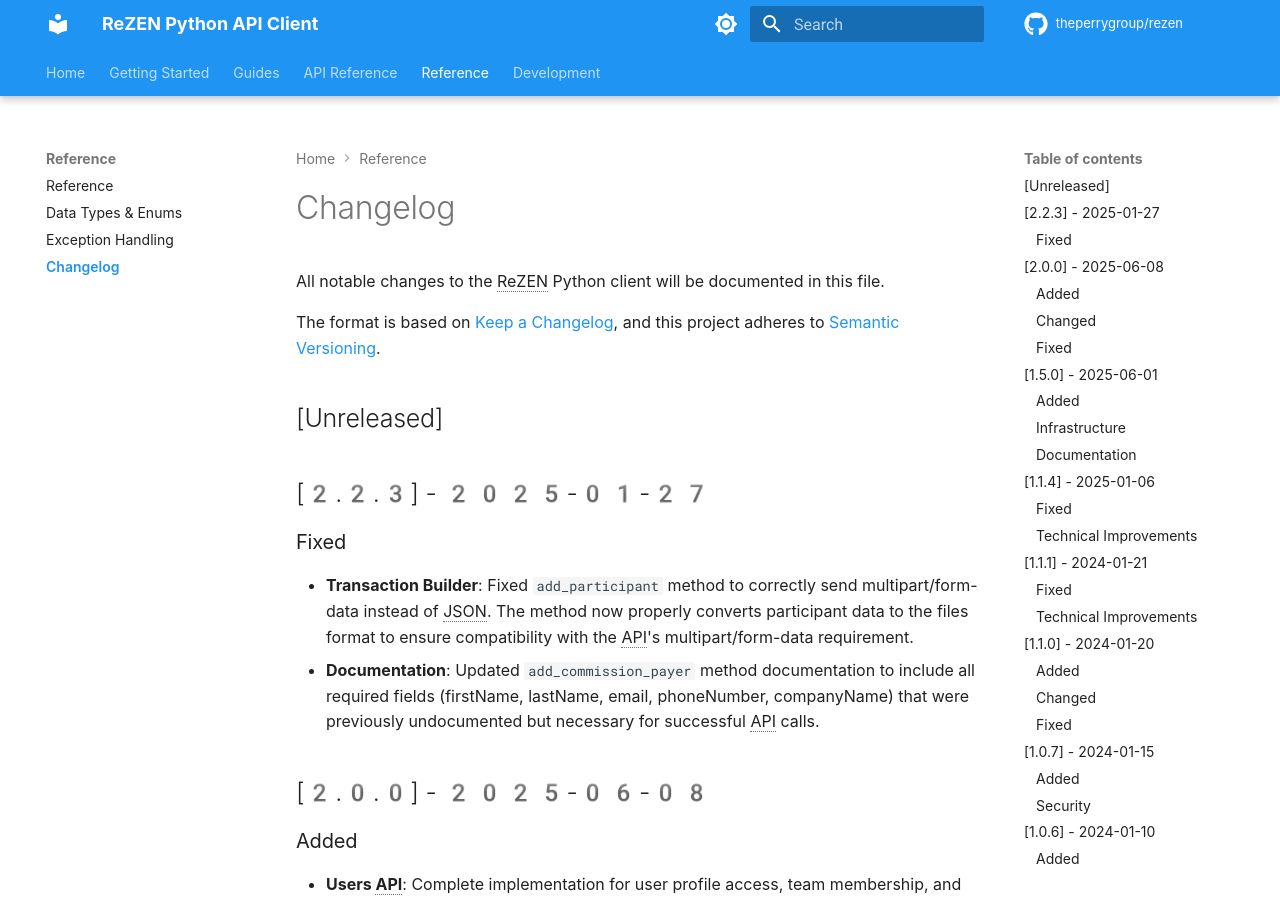
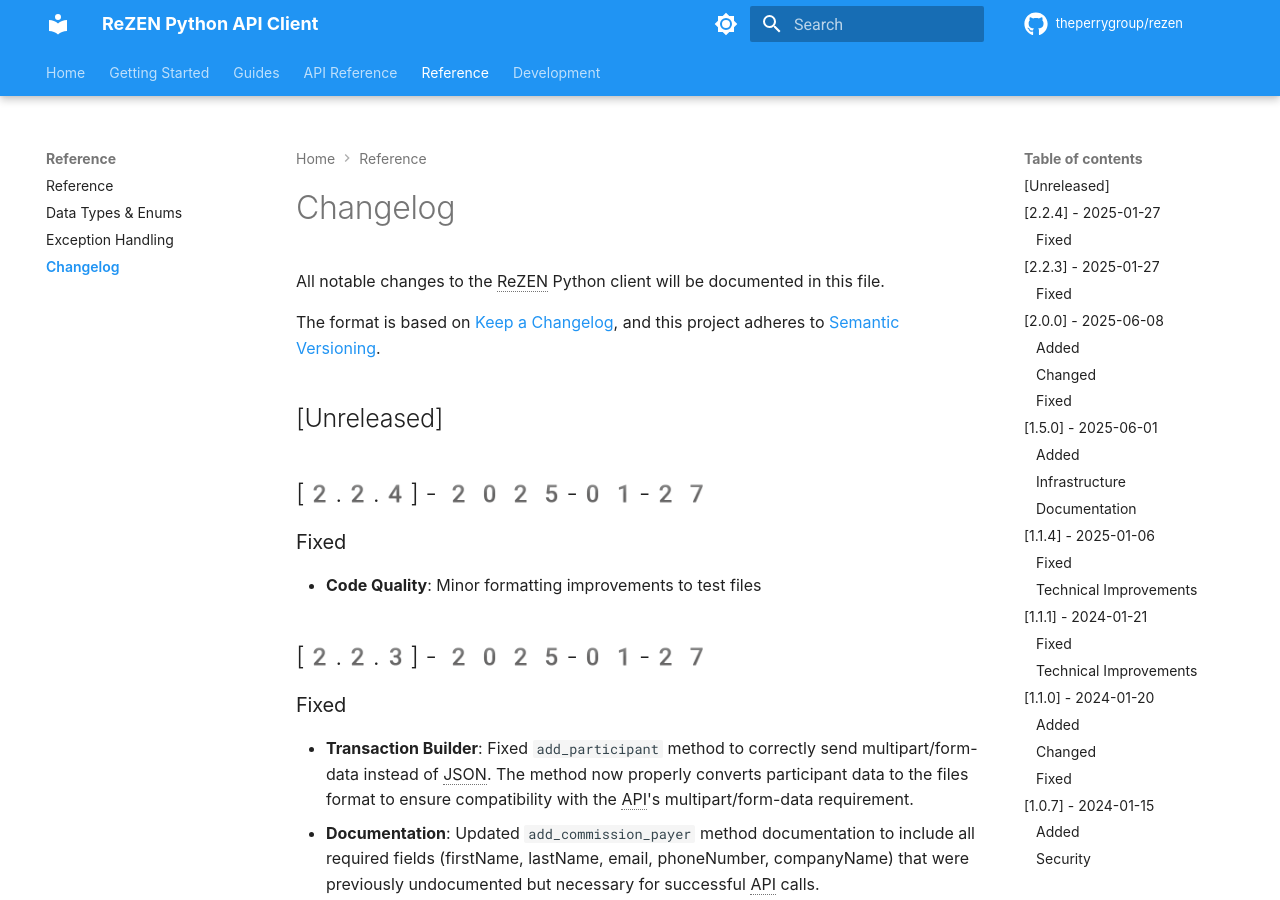
Before and after one commit to theperrygroup/rezen, an MkDocs documentation site: the page built from docs/reference/changelog.md, in a window 1280 px wide and 900 px high. Built offline with MkDocs 1.6.1 and Material for MkDocs 9.7.7, drawn with Linux system fonts in a browser that asks for light colours; comment, search, counter and statistics services are not loaded.

Commit message:
Release v2.2.4
- Minor code formatting improvements

- Bumped version to 2.2.4

```diff
--- a/docs/reference/changelog.md
+++ b/docs/reference/changelog.md
@@ -6,6 +6,11 @@
 and this project adheres to [Semantic Versioning](https://semver.org/spec/v2.0.0.html).
 
 ## [Unreleased]
+
+## [2.2.4] - 2025-01-27
+
+### Fixed
+- **Code Quality**: Minor formatting improvements to test files
 
 ## [2.2.3] - 2025-01-27
 
--- a/pyproject.toml
+++ b/pyproject.toml
@@ -4,7 +4,7 @@
 
 [project]
 name = "rezen"
-version = "2.2.3"
+version = "2.2.4"
 description = "Python wrapper for The Real Brokerage ReZEN API - Transaction Builder, Transactions, Teams, Agents, and Directory management"
 readme = "README.md"
 license = {file = "LICENSE"}
--- a/rezen/__init__.py
+++ b/rezen/__init__.py
@@ -29,7 +29,7 @@
 from .transactions import TransactionsClient
 from .users import UsersClient
 
-__version__ = "2.2.3"
+__version__ = "2.2.4"
 __all__ = [
     "RezenClient",
     "AuthClient",
```
